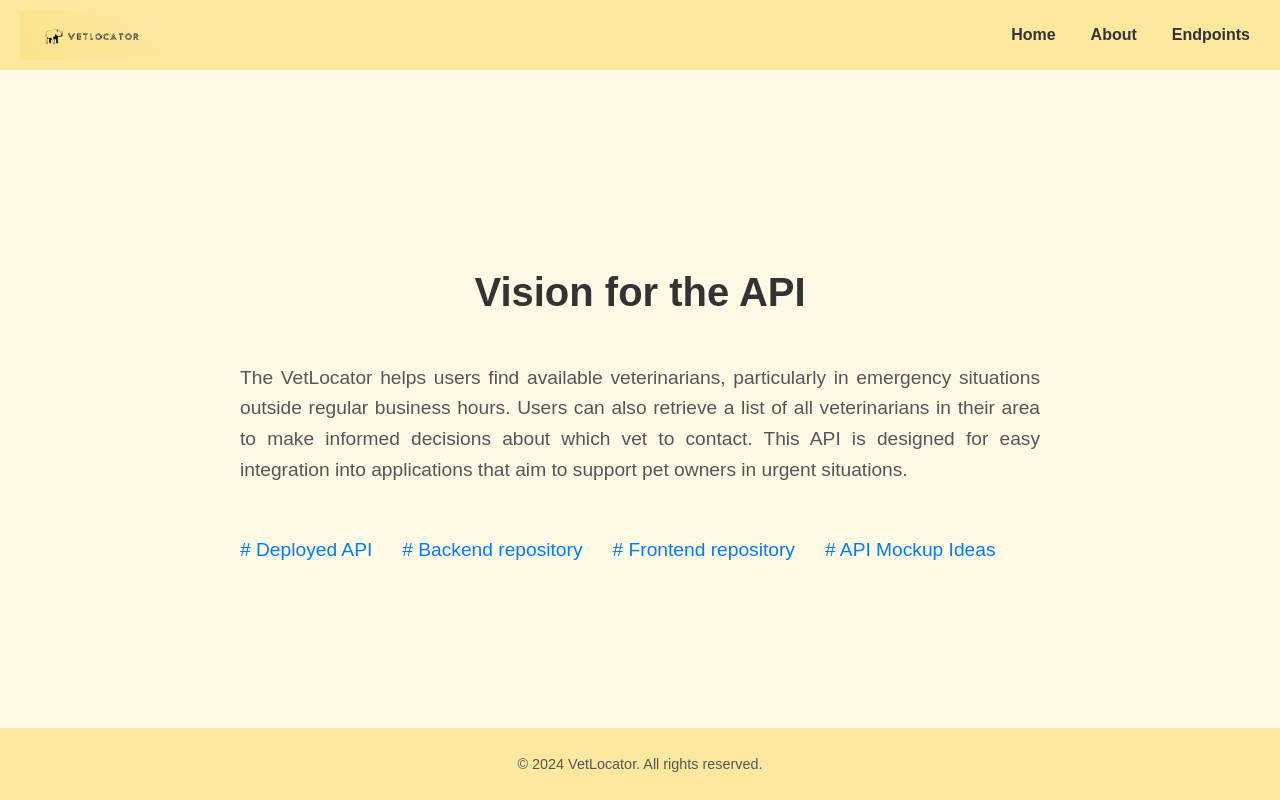
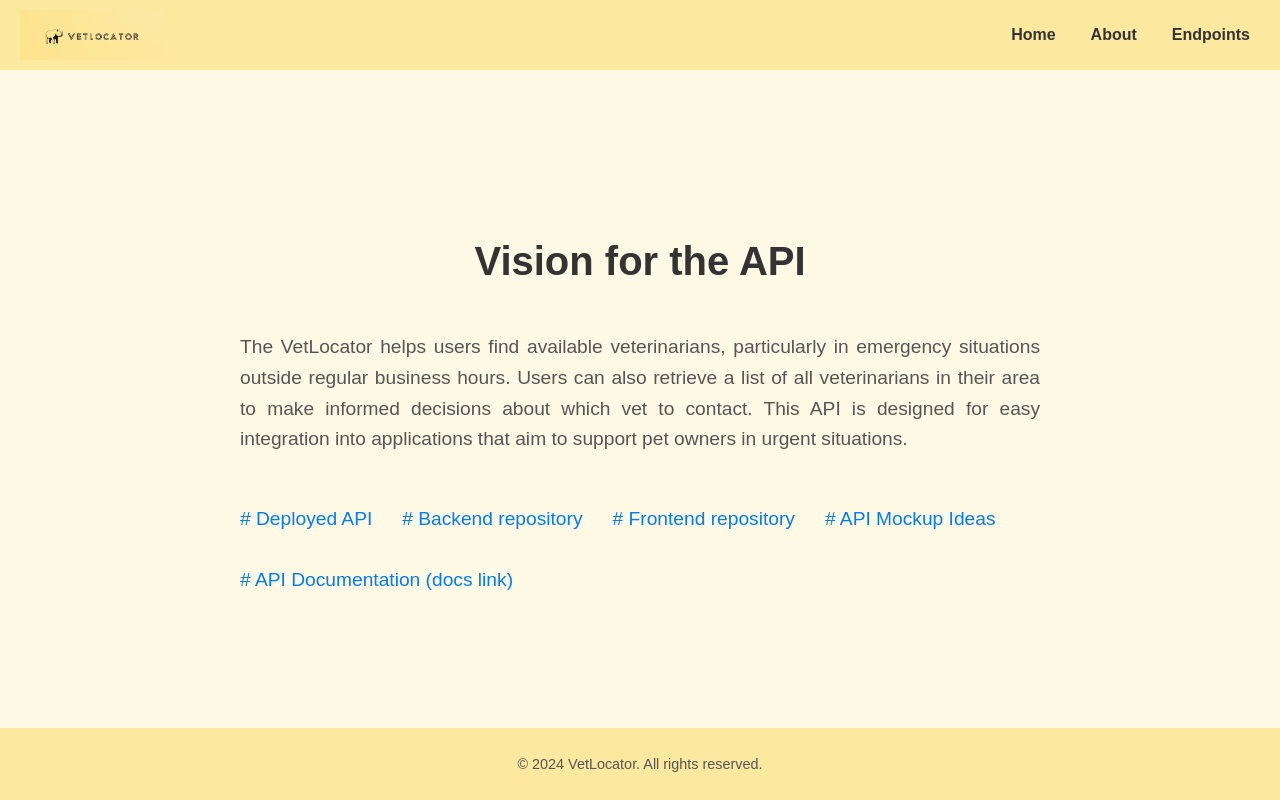
Before and after one commit to FeliciaFavrholdt/VetLocator_frontend, a React (Vite) app: page /about in a window 1280 px wide. Built offline with nearby package versions, Linux system fonts and the light colour scheme.

Commit message:
adding documentation link

```diff
--- a/src/pages/About.jsx
+++ b/src/pages/About.jsx
@@ -69,6 +69,9 @@ function About() {
           <StyledLink to="https://excalidraw.com/#json=bTRXTrkoO8VCoiFvQ7Rjc,rCiZAKz4IsXDDyRmdPoZuA">
            # API Mockup Ideas
           </StyledLink>
+          <StyledLink to="https://docs.google.com/document/d/16TA4V0pYATehiSXFYXXNyU-jIWjBD6XQeqAxySmnq5w/edit?usp=sharing">
+            # API Documentation (docs link)
+          </StyledLink>
         </LinksContainer>
       </Content>
     </Container>
```
